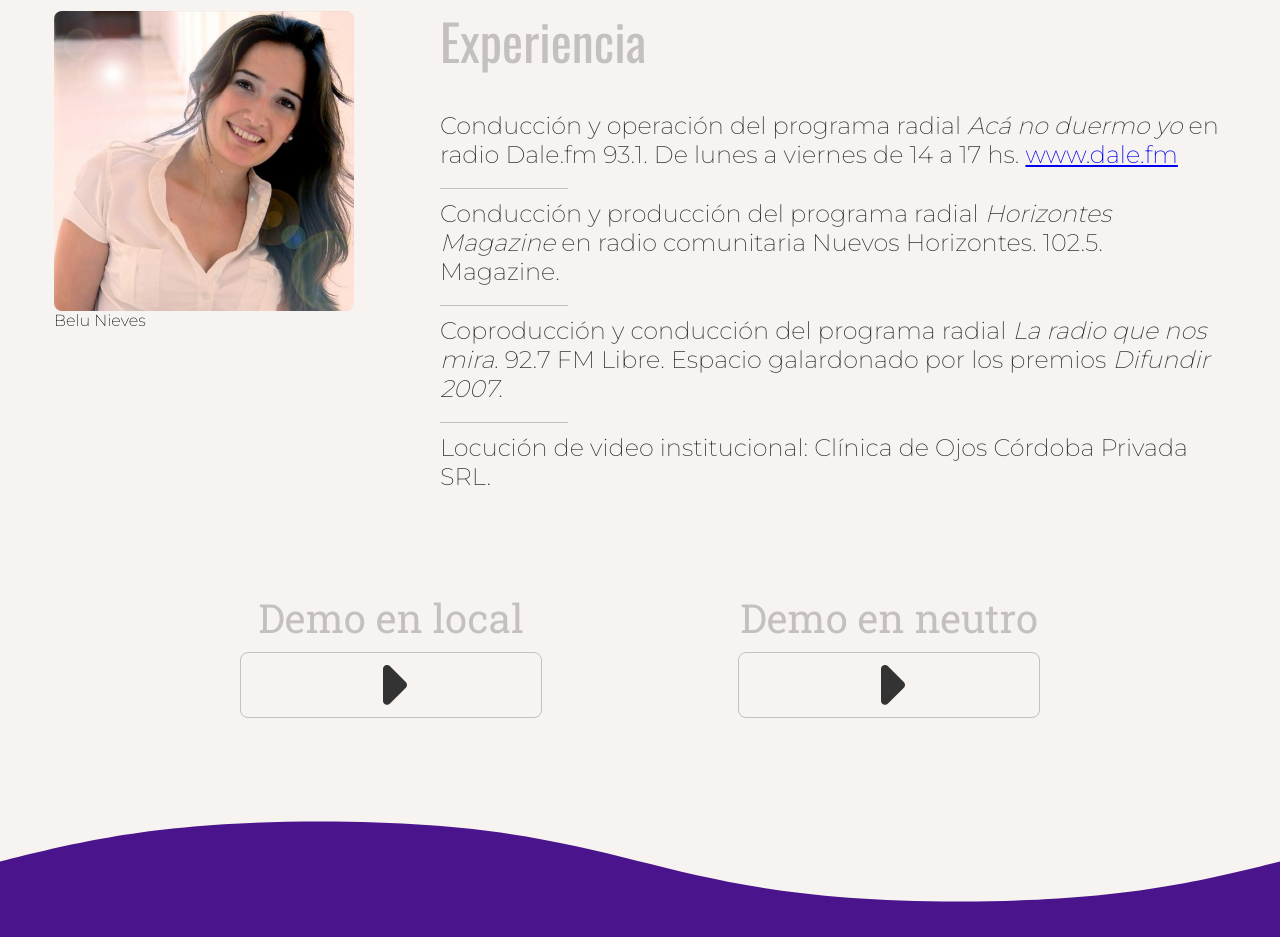
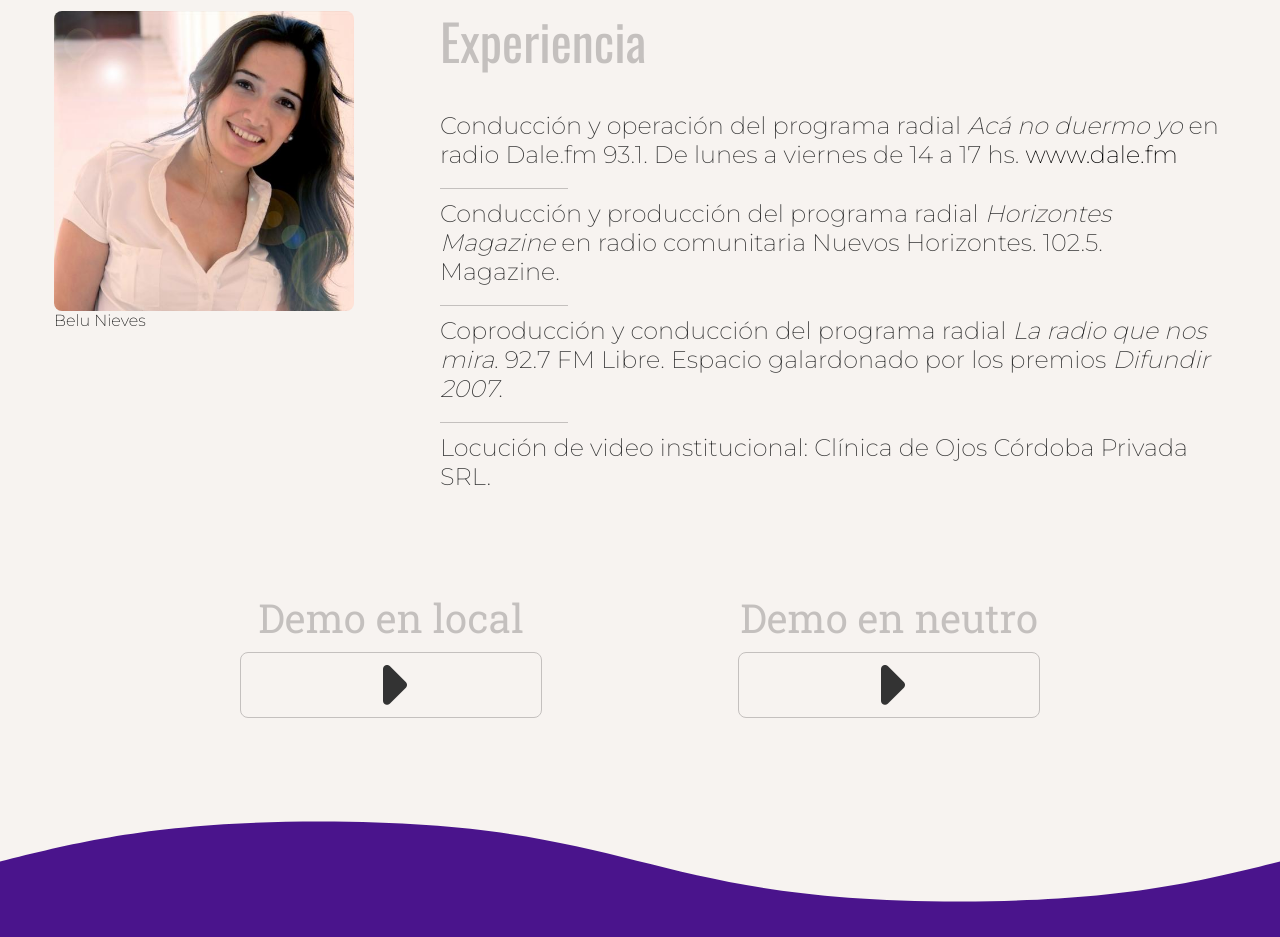
Before and after one commit to lauraheritier/belunieves, a plain HTML site: page index.html in a window 1280 px wide. Shown: the part 1291-2228 px from the top of the page. Drawn offline with nearby package versions, Linux system fonts and the light colour scheme; a script that the page names is missing.

Commit message:
Update styles.css

```diff
--- a/styles.css
+++ b/styles.css
@@ -172,6 +172,10 @@
      padding: 10px 0 20px 0;
      position: relative;
 }
+li a {
+color: initial;
+ text-decoration: none;
+}
  li:not(:last-of-type):after {
      border-bottom: 1px solid #c4c0be;
      bottom: 0;
```
